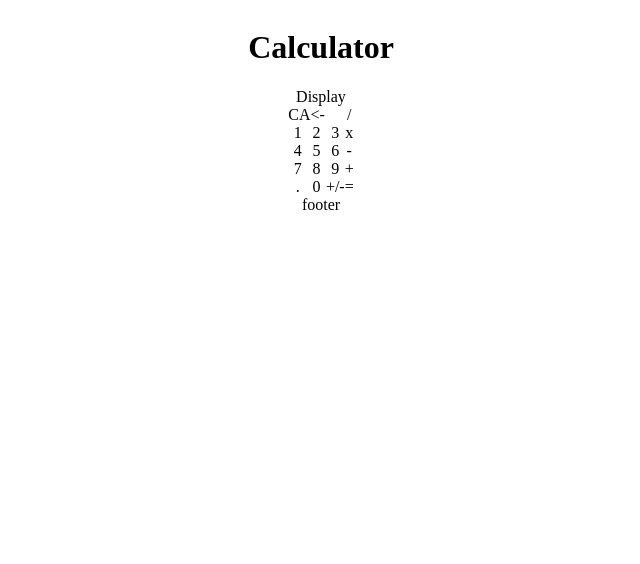
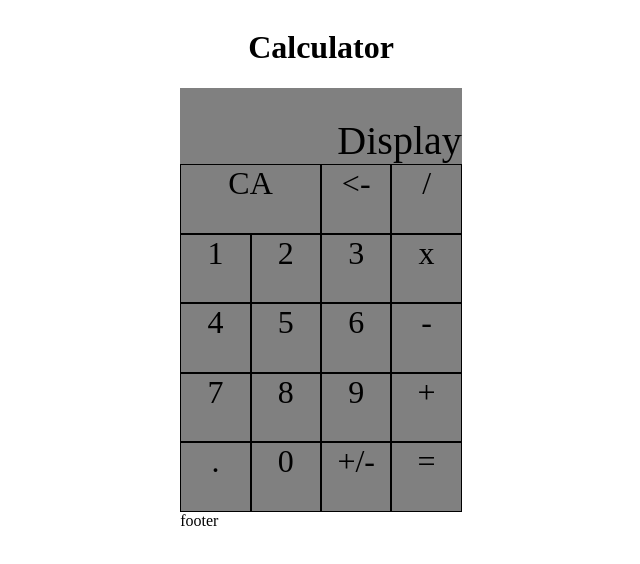
Before and after one commit to joshusooyaa/calculator, a plain HTML site: page index.html in a window 1280 px wide. Shown: the whole page, without its empty margins (319-959 px from the left). Drawn offline with Linux system fonts and the light colour scheme.

Commit message:
Add grid styling to calculator

```diff
--- a/index.html
+++ b/index.html
@@ -17,11 +17,8 @@
       </div>
       <div class="calc-buttons">
         <div class="left-side">
-          <div class="top-buttons">
           <div class="clear all">CA</div>
           <div class="erase"><-</div>
-          </div>
-          <div class="number-pad">
           <div class="num-button 1">1</div>
           <div class="num-button 2">2</div>
           <div class="num-button 3">3</div>
@@ -35,7 +32,6 @@
           <div class="num-button 0">0</div>
           <div class="negate">+/-</div>
         </div>
-        </div>
         <div class="right-side">
           <div class="divide-button">/</div>
           <div class="multiply-button">x</div>
@@ -44,8 +40,6 @@
           <div class="equal-button">=</div>
         </div>
     </div>
-
-    </div>
   </div>
   <div class="footer">
     footer
--- a/style.css
+++ b/style.css
@@ -9,23 +9,47 @@ body {
   flex-direction: column;
   align-items: center;
   text-align: center;
+  width: 22vw;
+  height: 53vh;
+}
+
+.calculator .display {
+  display: flex;
+  justify-content: flex-end;
+  align-items: flex-end;
+  width: 100%;
+  height: 18%;
+  font-size: 5vh;
+
+  background-color: grey;
 }
 
 .calculator .calc-buttons {
-  display: flex;
+  flex: 1;
+  display: grid;
+  grid-template-columns: repeat(4, 1fr);
+  width: 100%;
+  background-color: grey;
+  font-size: 4vh;
 }
 
-.calc-buttons .left-side, .right-side {
-  display: flex;
-  flex-direction: column;
+.calculator .calc-buttons .left-side{
+  display: grid;
+  grid-template-columns: repeat(3, 1fr);
+  grid-column: span 3;
+  border: none;
 }
 
-.left-side .top-buttons {
-  display: flex;
+.calculator .calc-buttons .right-side {
+  display: grid;
+  grid-column: span 1;
+  border: none;
 }
 
-.left-side .number-pad {
-  display: grid;
-  grid-template-columns: repeat(3, 1fr);
-  grid-template-rows: repeat(4, 1fr);
+.calc-buttons .clear {
+  grid-column: span 2;
 }
+
+.calc-buttons div {
+  border: 1px solid black;
+}
```
Lines whose indentation alone changed are shown as unchanged.
